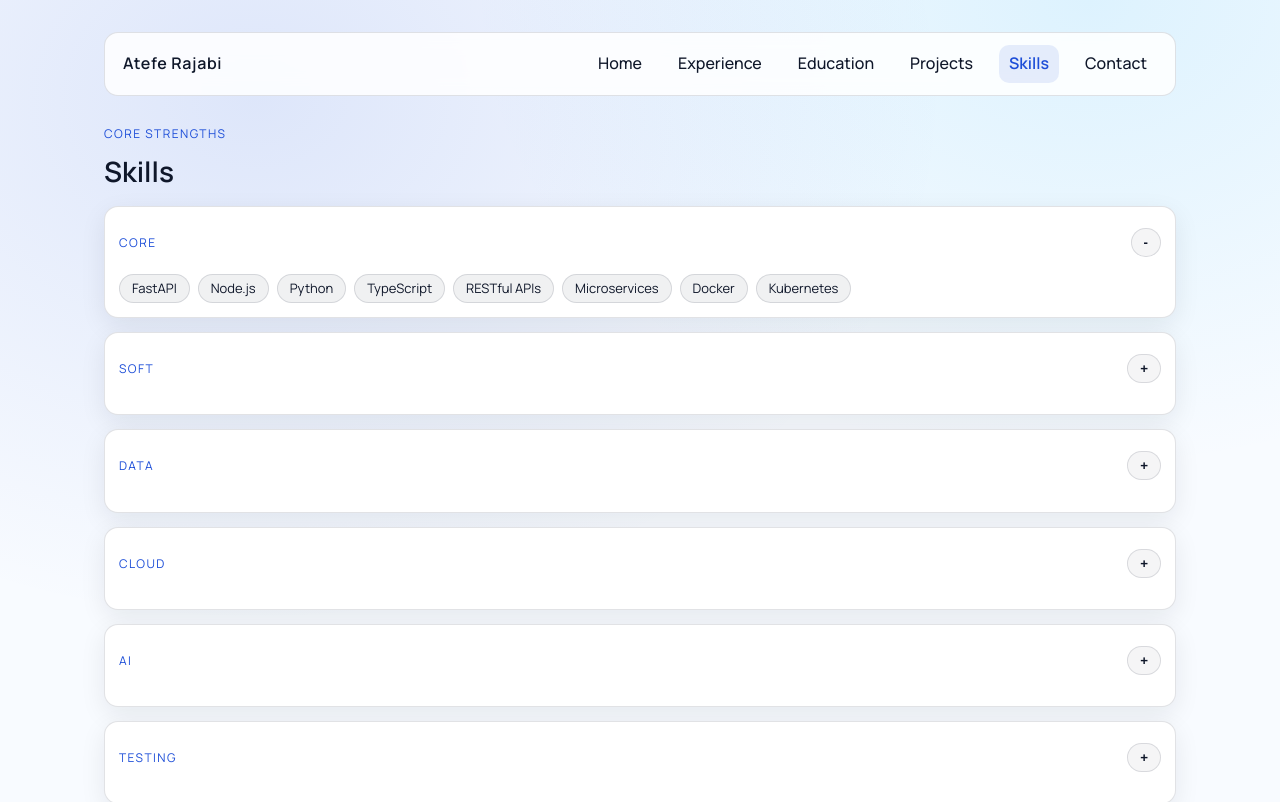
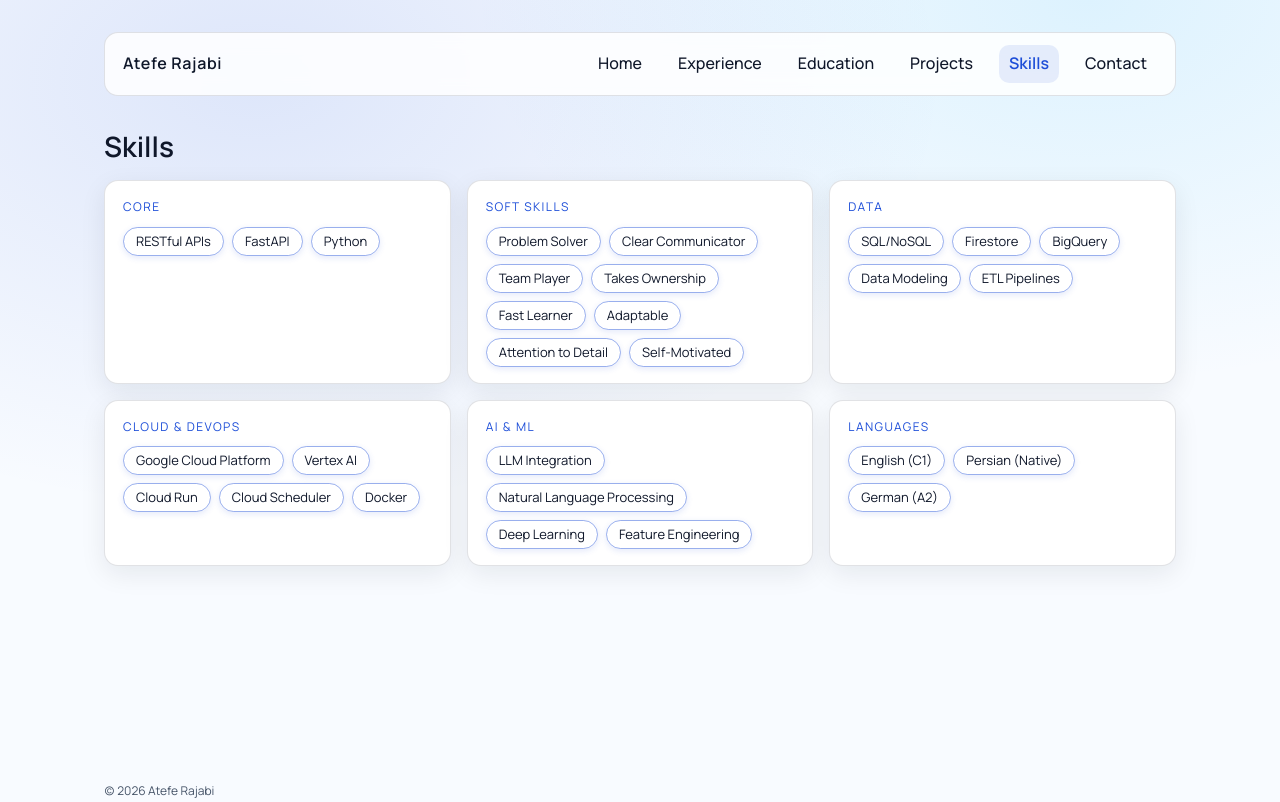
Before and after one commit to itsatefe/itsatefe.github.io, a React (Vite) app: page /skills in a window 1280 px wide. Shown: the top 802 px of the page. Built offline with nearby package versions, Linux system fonts and the light colour scheme.

Commit message:
remove redundant eyebrows

```diff
--- a/src/components/SkillsCloud.tsx
+++ b/src/components/SkillsCloud.tsx
@@ -1,38 +1,22 @@
-import { useState } from "react";
 import { skills } from "../data/profile";
 
-const CATEGORY_ORDER = Object.keys(skills);
+const CATEGORY_LABELS: Record<string, string> = {
+  core: "Core",
+  soft: "Soft Skills",
+  data: "Data",
+  cloud: "Cloud & DevOps",
+  ai: "AI & ML",
+  languages: "Languages",
+};
 
 export function SkillsCloud() {
-  const [openCategories, setOpenCategories] = useState<Record<string, boolean>>(
-    () =>
-      CATEGORY_ORDER.reduce((acc, key) => {
-        acc[key] = key === "core";
-        return acc;
-      }, {} as Record<string, boolean>)
-  );
-
-  const toggleCategory = (category: string) => {
-    setOpenCategories((prev) => ({ ...prev, [category]: !prev[category] }));
-  };
-
   return (
-    <div className="skills-sidebar">
+    <div className="skills-grid">
       {Object.entries(skills).map(([category, items]) => (
-        <div key={category} className="skill-panel">
-          <div className="skill-panel__header">
-            <p className="eyebrow">{category}</p>
-            <button
-              type="button"
-              className="skill-panel__toggle"
-              onClick={() => toggleCategory(category)}
-              aria-expanded={openCategories[category]}
-              aria-label={openCategories[category] ? "Collapse skills section" : "Expand skills section"}
-            >
-              {openCategories[category] ? "-" : "+"}
-            </button>
-          </div>
-          {openCategories[category] && (
+        <div key={category} className="skill-card">
+          <p className="eyebrow skill-card__title">
+            {CATEGORY_LABELS[category] ?? category}
+          </p>
           <div className="tags">
             {items.map((item) => (
               <span key={item} className="pill">
@@ -40,7 +24,6 @@ export function SkillsCloud() {
               </span>
             ))}
           </div>
-          )}
         </div>
       ))}
     </div>
--- a/src/data/profile.ts
+++ b/src/data/profile.ts
@@ -157,36 +157,29 @@ export const projects = [
 
 export const skills = {
   core: [
+    "RESTful APIs",
     "FastAPI",
-    "Node.js",
     "Python",
-    "TypeScript",
-    "RESTful APIs",
-    "Microservices",
-    "Docker",
-    "Kubernetes",
   ],
   soft: [
-    "Creative Problem Solving",
-    "Clear Communication",
-    "Team Collaboration",
-    "Ownership Mindset",
+    "Problem Solver",
+    "Clear Communicator",
+    "Team Player",
+    "Takes Ownership",
     "Fast Learner",
-    "Adaptable to Fast-paced Environments",
+    "Adaptable",
     "Attention to Detail",
-    "Industriousness",
+    "Self-Motivated",
   ],
   data: [
     "SQL/NoSQL",
+    "Firestore",
     "BigQuery",
-    "Cloud SQL",
-    "Firestore",
     "Data Modeling",
     "ETL Pipelines",
   ],
-  cloud: ["GCP", "Cloud Run", "Cloud Build", "GitHub Actions", "CI/CD"],
-  ai: ["LLM Integration (Gemini/GPT/Claude)", "NLP", "Deep Learning", "Feature Engineering"],
-  testing: ["PyTest", "Unit and Integration Testing", "Observability"],
+  cloud: ["Google Cloud Platform", "Vertex AI", "Cloud Run", "Cloud Scheduler", "Docker"],
+  ai: ["LLM Integration", "Natural Language Processing", "Deep Learning", "Feature Engineering"],
   languages: ["English (C1)", "Persian (Native)", "German (A2)"],
 };
 
--- a/src/index.css
+++ b/src/index.css
@@ -549,47 +549,36 @@ a {
   color: #1e3a8a;
 }
 
-.skill-blocks {
+.skills-grid {
   display: grid;
-  gap: 14px;
-  grid-template-columns: repeat(auto-fit, minmax(240px, 1fr));
+  grid-template-columns: repeat(3, 1fr);
+  gap: 16px;
 }
 
-.skills-sidebar {
-  display: grid;
-  gap: 14px;
+.skill-card {
+  padding: 16px 18px;
+  border: 1px solid var(--border);
+  border-radius: 14px;
+  background: var(--card);
+  box-shadow: 0 8px 26px rgba(15, 23, 42, 0.08);
+  transition: transform 140ms ease, border 140ms ease;
 }
 
-.skill-panel {
-  border: 1px solid var(--border);
-  border-radius: 14px;
-  padding: 14px;
-  background: var(--card);
-  box-shadow: 0 8px 26px rgba(15, 23, 42, 0.08);
+.skill-card:hover {
+  transform: translateY(-2px);
+  border-color: rgba(29, 78, 216, 0.45);
+  background: rgba(29, 78, 216, 0.04);
 }
 
-.skill-panel__header {
-  display: flex;
-  align-items: center;
-  justify-content: space-between;
-  gap: 12px;
-  margin-bottom: 10px;
+.skill-card__title {
+  margin: 0 0 10px;
 }
 
-.skill-panel__toggle {
-  border: 1px solid var(--border);
-  background: rgba(15, 23, 42, 0.04);
+.skill-card .pill {
+  background: transparent;
+  border-color: rgba(29, 78, 216, 0.45);
   color: var(--text);
-  font-weight: 600;
-  border-radius: 999px;
-  padding: 6px 12px;
-  cursor: pointer;
-  transition: background 160ms ease, border 160ms ease;
-}
-
-.skill-panel__toggle:hover {
-  background: rgba(29, 78, 216, 0.08);
-  border-color: rgba(29, 78, 216, 0.35);
+  box-shadow: 0 2px 6px rgba(29, 78, 216, 0.12);
 }
 
 .contact {
@@ -864,7 +853,17 @@ a {
     padding-left: 0;
   }
 
+  .skills-grid {
+    grid-template-columns: repeat(2, 1fr);
+  }
+
   .page {
     padding: 16px 16px 40px;
   }
 }
+
+@media (max-width: 480px) {
+  .skills-grid {
+    grid-template-columns: 1fr;
+  }
+}
--- a/src/pages/ContactPage.tsx
+++ b/src/pages/ContactPage.tsx
@@ -2,16 +2,7 @@ import { SectionShell } from "../components/SectionShell";
 import { contactContent } from "../data/contact";
 
 export function ContactPage() {
-  const {
-    sectionId,
-    headline,
-    card,
-    actions,
-    detailsHeading,
-    details,
-    availabilityHeading,
-    availability,
-  } = contactContent;
+  const { sectionId, headline, card, actions, details, availability } = contactContent;
 
   return (
     <main className="layout">
@@ -19,7 +10,6 @@ export function ContactPage() {
         <SectionShell headline={headline} id={sectionId}>
           <div className="contact-page">
             <div className="contact-page__card card">
-              <p className="eyebrow">{card.eyebrow}</p>
               <h2 className="contact-page__title">{card.title}</h2>
               <p className="muted">{card.body}</p>
               <div className="contact-page__actions">
@@ -44,7 +34,6 @@ export function ContactPage() {
 
             <div className="contact-page__grid">
               <div className="card">
-                <p className="eyebrow">{detailsHeading}</p>
                 <ul className="contact-page__list">
                   {details.map((item) => (
                     <li key={item.label}>
@@ -56,7 +45,6 @@ export function ContactPage() {
               </div>
 
               <div className="card">
-                <p className="eyebrow">{availabilityHeading}</p>
                 <ul className="contact-page__list">
                   {availability.map((item) => (
                     <li key={item.label}>
--- a/src/pages/EducationPage.tsx
+++ b/src/pages/EducationPage.tsx
@@ -5,7 +5,7 @@ export function EducationPage() {
   return (
     <main className="layout">
       <div className="layout__main">
-        <SectionShell headline="Education" eyebrow="Academics">
+        <SectionShell headline="Education">
           <EducationList />
         </SectionShell>
       </div>
--- a/src/pages/ExperiencePage.tsx
+++ b/src/pages/ExperiencePage.tsx
@@ -5,7 +5,7 @@ export function ExperiencePage() {
   return (
     <main className="layout">
       <div className="layout__main">
-        <SectionShell headline="Experience" eyebrow="Career">
+        <SectionShell headline="Experience">
           <ExperienceTimeline />
         </SectionShell>
       </div>
--- a/src/pages/HomePage.tsx
+++ b/src/pages/HomePage.tsx
@@ -19,7 +19,6 @@ export function HomePage() {
             <img src={portrait} alt={`${profile.name} portrait`} />
           </div>
           <div className="home__personal">
-            <p className="eyebrow">Profile</p>
             <h1>{profile.name}</h1>
             <p className="muted">{profile.title}</p>
             <span className="badge-available">Open to new roles</span>
@@ -47,7 +46,7 @@ export function HomePage() {
         </div>
       </section>
 
-      <SectionShell id="overview" headline="Overview" eyebrow="About">
+      <SectionShell id="overview" headline="Overview">
         <div className="overview">
           <div className="overview__copy">
             <div className="overview__lede">
--- a/src/pages/ProjectsPage.tsx
+++ b/src/pages/ProjectsPage.tsx
@@ -5,7 +5,7 @@ export function ProjectsPage() {
   return (
     <main className="layout">
       <div className="layout__main">
-        <SectionShell headline="Projects" eyebrow="Selected Work">
+        <SectionShell headline="Projects">
           <ProjectGrid />
         </SectionShell>
       </div>
--- a/src/pages/SkillsPage.tsx
+++ b/src/pages/SkillsPage.tsx
@@ -5,7 +5,7 @@ export function SkillsPage() {
   return (
     <main className="layout">
       <div className="layout__main">
-        <SectionShell headline="Skills" eyebrow="Core Strengths">
+        <SectionShell headline="Skills">
           <SkillsCloud />
         </SectionShell>
       </div>
```
Lines whose indentation alone changed are shown as unchanged.
